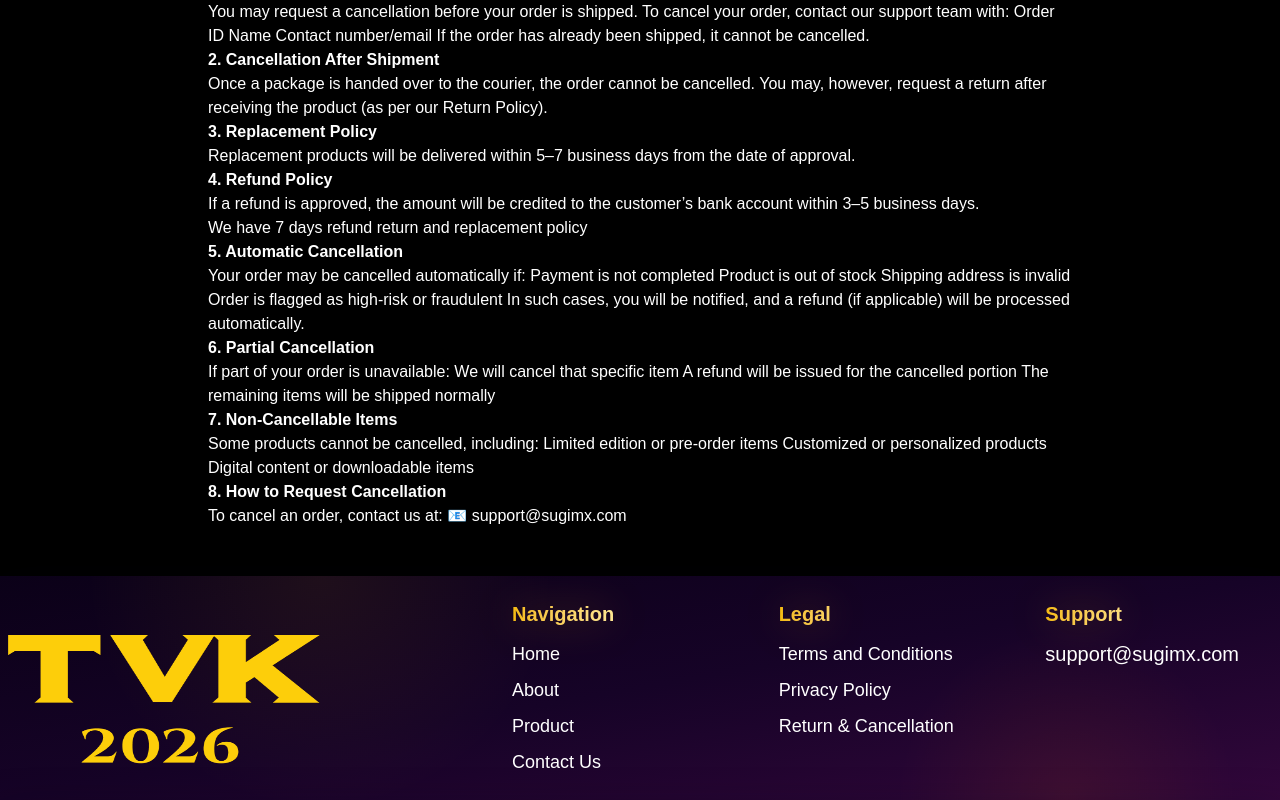
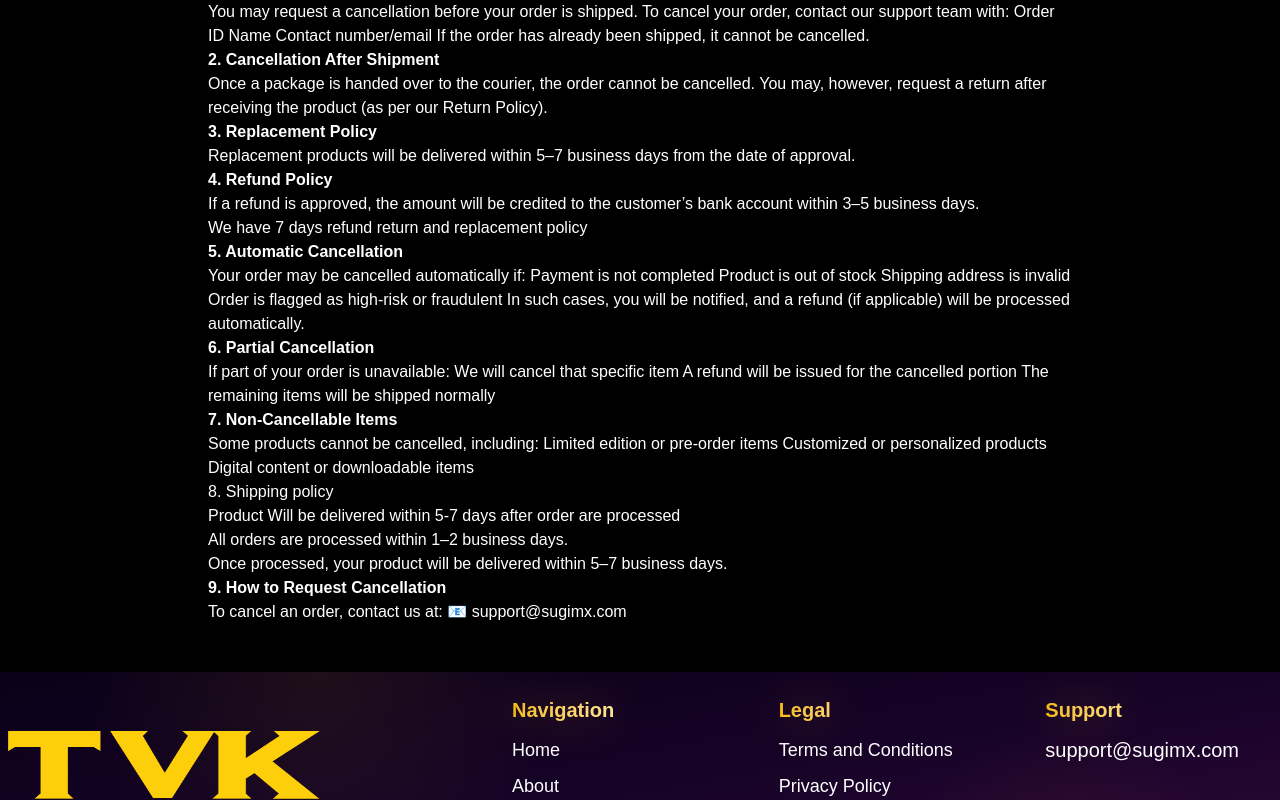
Before and after one commit to sugimx/jananayagan, a Next.js app: page /return-policy in a window 1280 px wide. Shown: the part 385-1185 px from the top of the page. Built offline with nearby package versions, Linux system fonts and the light colour scheme.

Commit message:
content is modified

```diff
--- a/src/app/(public)/return-policy/page.tsx
+++ b/src/app/(public)/return-policy/page.tsx
@@ -149,7 +149,18 @@ Customized or personalized products
 
 Digital content or downloadable items</p>
 
-<h1 className='font-bold inline-block'>8. How to Request Cancellation</h1>
+<h1>8. Shipping policy</h1>
+<p>
+    Product Will be delivered within 5-7 days after order are processed
+</p>
+<p>
+    All orders are processed within 1–2 business days.
+</p>
+<p>
+Once processed, your product will be delivered within 5–7 business days.
+</p>
+
+<h1 className='font-bold inline-block'>9. How to Request Cancellation</h1>
 
 <p>To cancel an order, contact us at:
 📧 support@sugimx.com</p>
--- a/src/app/(public)/shipping-policy/page.tsx
+++ b/src/app/(public)/shipping-policy/page.tsx
@@ -94,6 +94,7 @@ Replacement or refund will be processed after verification
 
 <p>Couriers may attempt delivery 2–3 times.
 If the package is returned to us due to unsuccessful delivery attempts, re-shipping charges will apply.</p>
+
 <h1>10. Shipping policy</h1>
 <p>
     Product Will be delivered within 5-7 days after order are processed
--- a/src/components/layouts/user/Navbar.tsx
+++ b/src/components/layouts/user/Navbar.tsx
@@ -7,11 +7,11 @@ import { usePathname } from 'next/navigation'
 import Image from 'next/image'
 import { AiOutlineUser } from "react-icons/ai"
 import { FaSignInAlt } from "react-icons/fa"
-import { useAuthContext } from '@/contexts/AuthContext'
+// import { useAuthContext } from '@/contexts/AuthContext'
 
 const Navbar = () => {
   const currentPath = usePathname()
-  const { isAuthenticated } = useAuthContext()
+  // const { isAuthenticated } = useAuthContext()
 
   return (
     <div className='relative mx-auto border-b border-white/10 bg-gradient-to-br from-[#0B0118] via-[#160327] to-[#32073B] text-white shadow-[0_20px_45px_rgba(5,1,19,0.55)]'>
```
